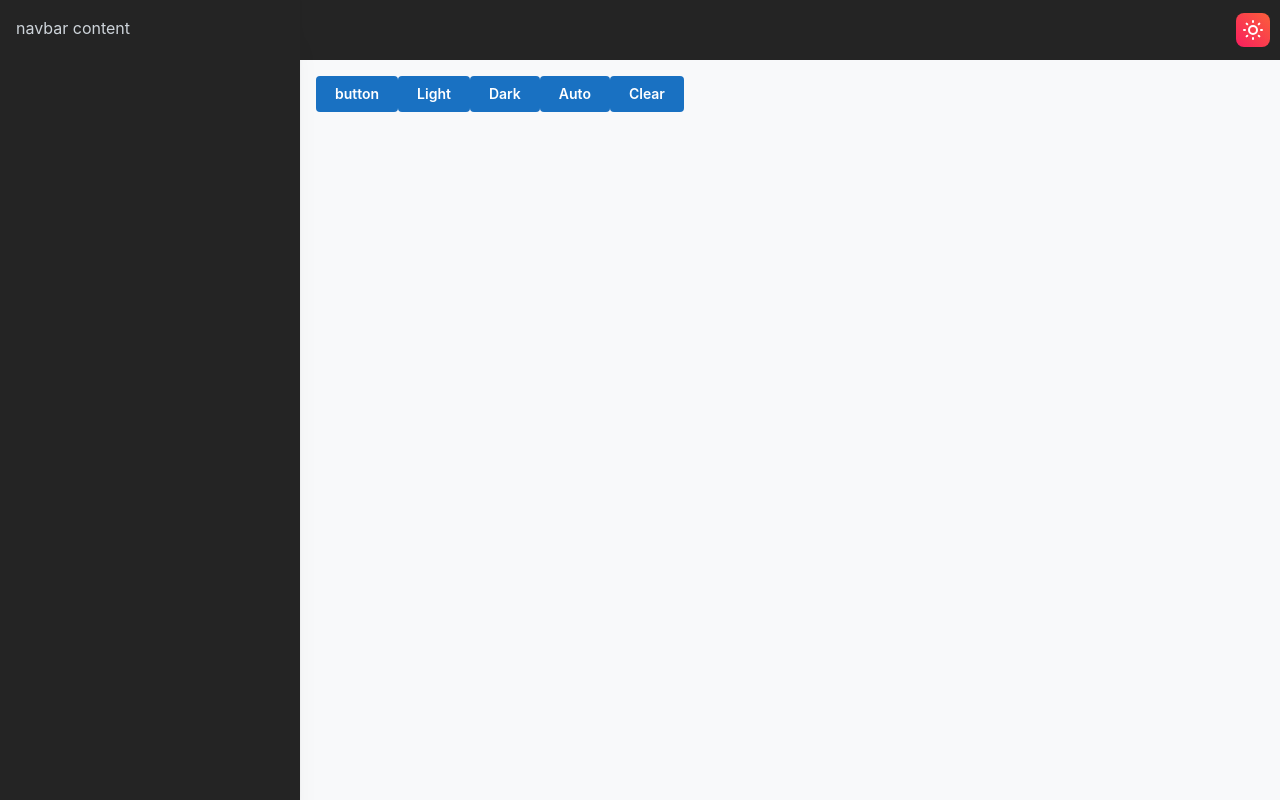
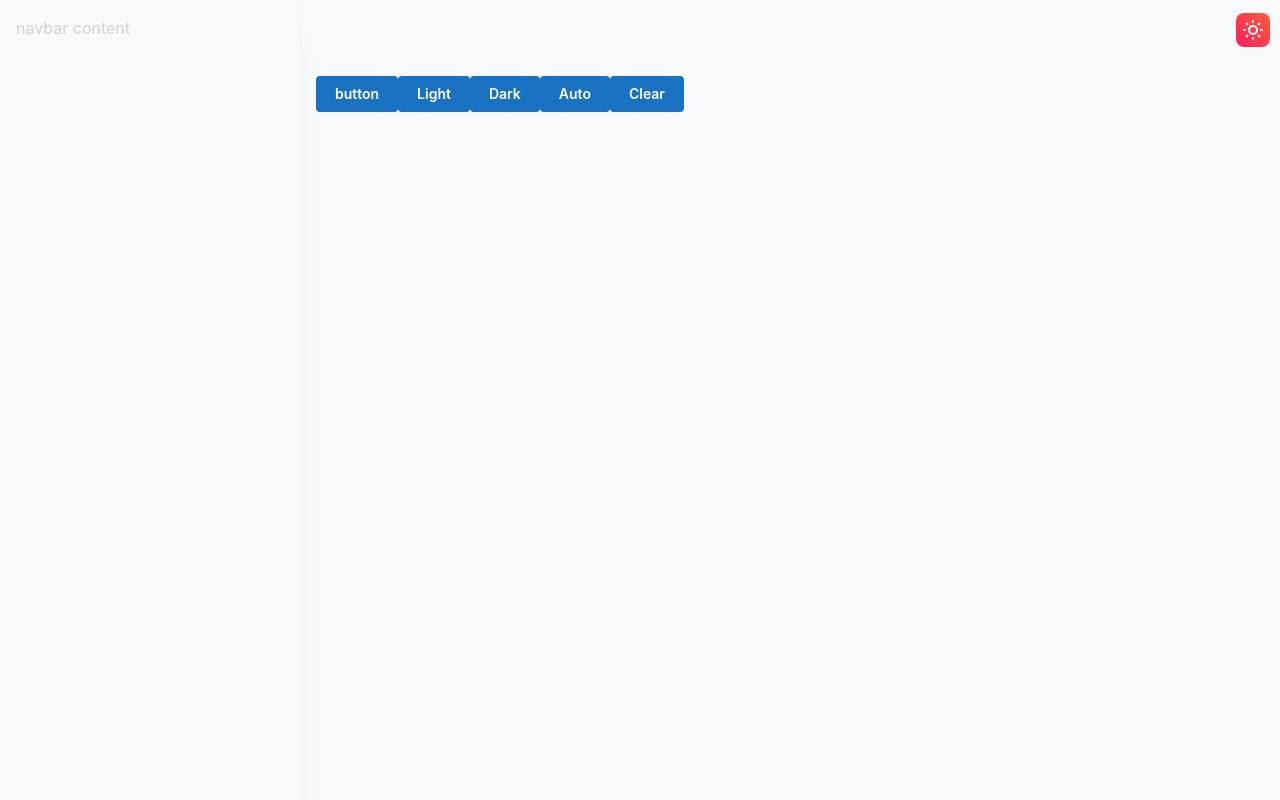
Before and after one commit to vincentz6/website, a React (Vite) app: page / in a window 1280 px wide. Built offline with nearby package versions, Linux system fonts and the light colour scheme.

Commit message:
theme
might need framer for the transition

```diff
--- a/src/theme.ts
+++ b/src/theme.ts
@@ -29,6 +29,31 @@ export const theme = createTheme({
       styles: (theme) => ({
         root: {
           backgroundColor: theme.colors.text[0],
+          transition: 'background-color 0.3s ease',
+        },
+        main: {
+          backgroundColor: theme.colors.text[0],
+          transition: 'background-color 0.3s ease',
+        },
+        header: {
+          backgroundColor: theme.colors.text[0],
+          transition: 'background-color 0.3s ease',
+        },
+        footer: {
+          backgroundColor: theme.colors.text[0],
+          transition: 'background-color 0.3s ease',
+        },
+        aside: {
+          backgroundColor: theme.colors.text[0],
+          transition: 'background-color 0.3s ease',
+        },
+        navbar: {
+          backgroundColor: theme.colors.text[0],
+          transition: 'background-color 0.3s ease',
+        },
+        asideSection: {
+          backgroundColor: theme.colors.text[0],
+          transition: 'background-color 0.3s ease',
         },
       }),
 
```
